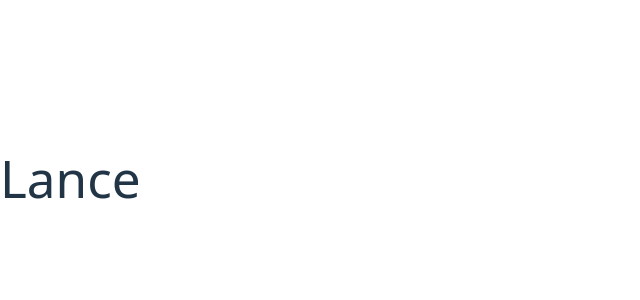
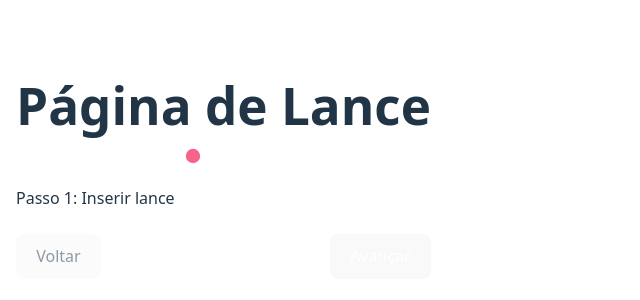
Before and after one commit to leonardonadson/CAVE-2025-FRONTEND, a React (Vite) app in the folder cave-project/: page / in a window 1280 px wide. Shown: the part 222-522 px from the top of the page, without its empty margins (0-640 px from the left). Built offline with nearby package versions, Linux system fonts and the light colour scheme.

Commit message:
feat: stepperDots component and example in bid page

```diff
--- /dev/null
+++ b/cave-project/src/components/stepperDots.tsx
@@ -0,0 +1,26 @@
+import { motion } from "framer-motion";
+
+interface StepperDotsProps {
+  currentStep: number;
+  totalSteps: number;
+}
+
+export function StepperDots({ currentStep, totalSteps }: StepperDotsProps) {
+  return (
+    <div className="flex justify-center gap-2 my-4">
+      {Array.from({ length: totalSteps }).map((_, i) => (
+        <motion.div
+          key={i}
+          initial={{ scale: 0.8, opacity: 0.5 }}
+          animate={{
+            scale: i === currentStep ? 1.2 : 1,
+            opacity: i === currentStep ? 1 : 0.5,
+            backgroundColor: i === currentStep ? "#F6648B" : "#FFFFFF",
+          }}
+          className="w-3 h-3 rounded-full"
+          transition={{ duration: 0.3 }}
+        />
+      ))}
+    </div>
+  );
+}
--- a/cave-project/src/pages/bid/index.tsx
+++ b/cave-project/src/pages/bid/index.tsx
@@ -1,3 +1,39 @@
+import { StepperDots } from "../../components/stepperDots";
+import { useState } from "react";
+
 export default function BidPage() {
-  return <h1>Lance</h1>;
+  const [currentStep, setCurrentStep] = useState(0); // começa no passo 0
+  const totalSteps = 4;
+
+  return (
+    <div className="max-w-md mx-auto p-4">
+      <h1 className="text-2xl font-bold mb-4">Página de Lance</h1>
+      <StepperDots currentStep={currentStep} totalSteps={totalSteps} />
+
+      <div className="my-6">
+        {currentStep === 0 && <p>Passo 1: Inserir lance</p>}
+        {currentStep === 1 && <p>Passo 2: Dados pessoais</p>}
+        {currentStep === 2 && <p>Passo 3: Confirmar dados</p>}
+        {currentStep === 3 && <p>Passo 4: Agradecimento</p>}
+      </div>
+
+      <div className="flex justify-between">
+        <button
+          onClick={() => setCurrentStep((s) => Math.max(s - 1, 0))}
+          disabled={currentStep === 0}
+          className="px-4 py-2 bg-gray-300 rounded disabled:opacity-50"
+        >
+          Voltar
+        </button>
+
+        <button
+          onClick={() => setCurrentStep((s) => Math.min(s + 1, totalSteps - 1))}
+          disabled={currentStep === totalSteps - 1}
+          className="px-4 py-2 bg-blue-600 text-white rounded disabled:opacity-50"
+        >
+          Avançar
+        </button>
+      </div>
+    </div>
+  );
 }
```
